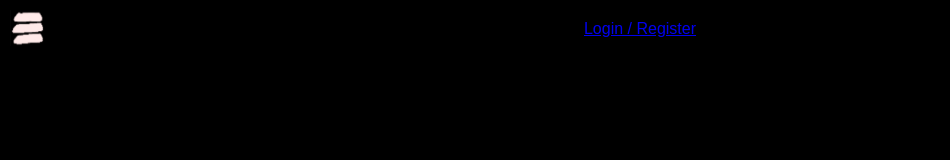
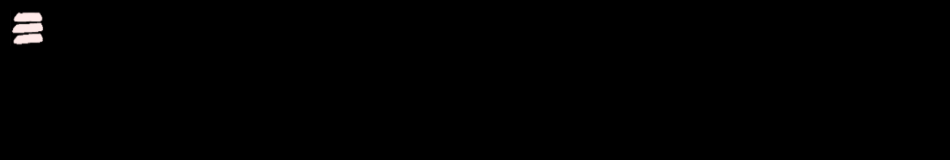
Before and after one commit to SirCumsALot779I/onlylearns, a website: page public/main.html in a window 1280 px wide. Shown: the top 160 px of the page, without its empty margins (0-950 px from the left). Drawn offline with nearby package versions, Linux system fonts and the light colour scheme.

Commit message:
removed login from main page

```diff
--- a/public/main.html
+++ b/public/main.html
@@ -7,7 +7,6 @@
     <link rel="stylesheet" href="style.css">
 </head>
 <body>
-<a href="index.html">Login / Register</a>
 <nav class="menu">
     <div class="hamburger" onclick="toggleMenu()">
         <img src="img/big_kahuna_burger_hladik.png" alt="Menü" class="menu-icon">
```
